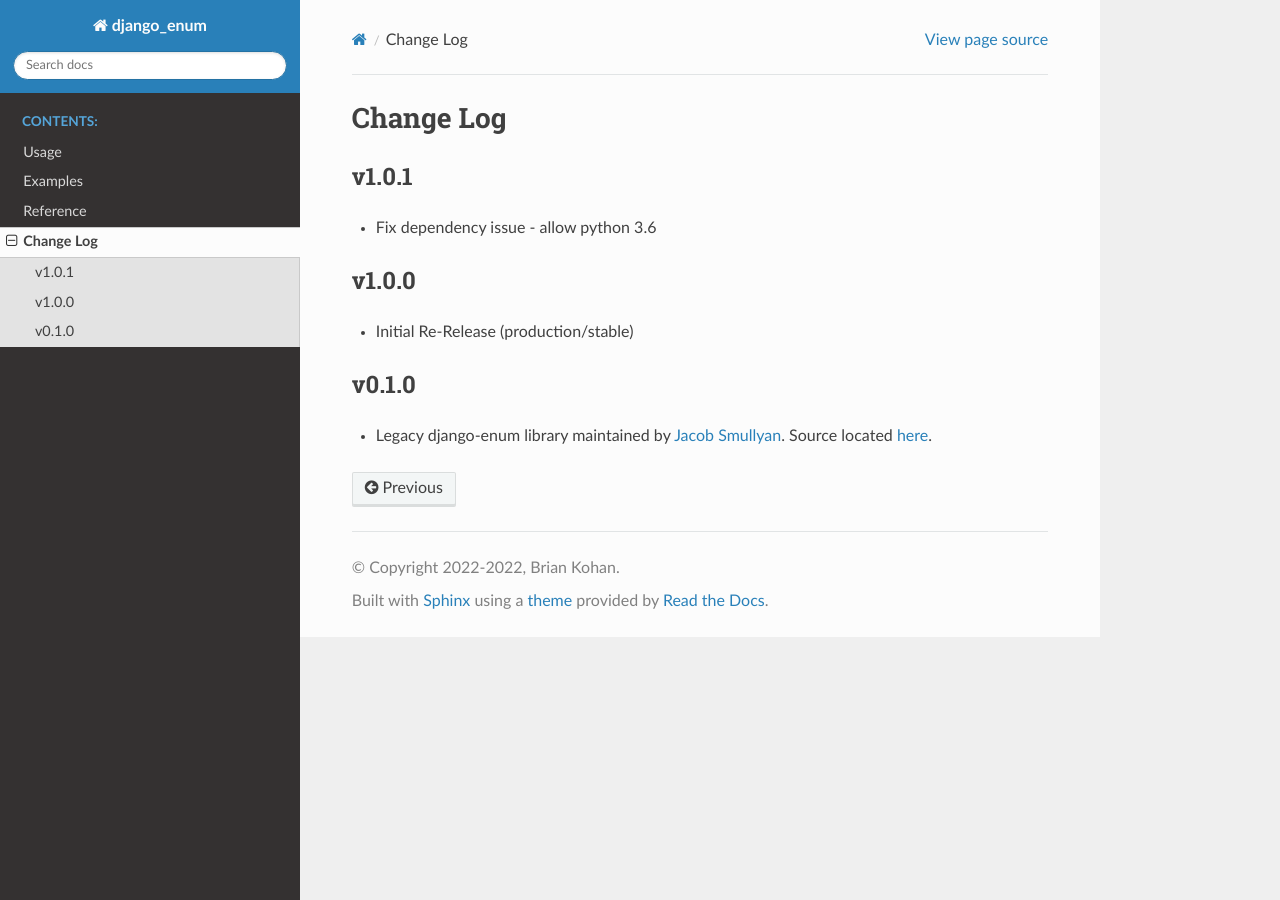
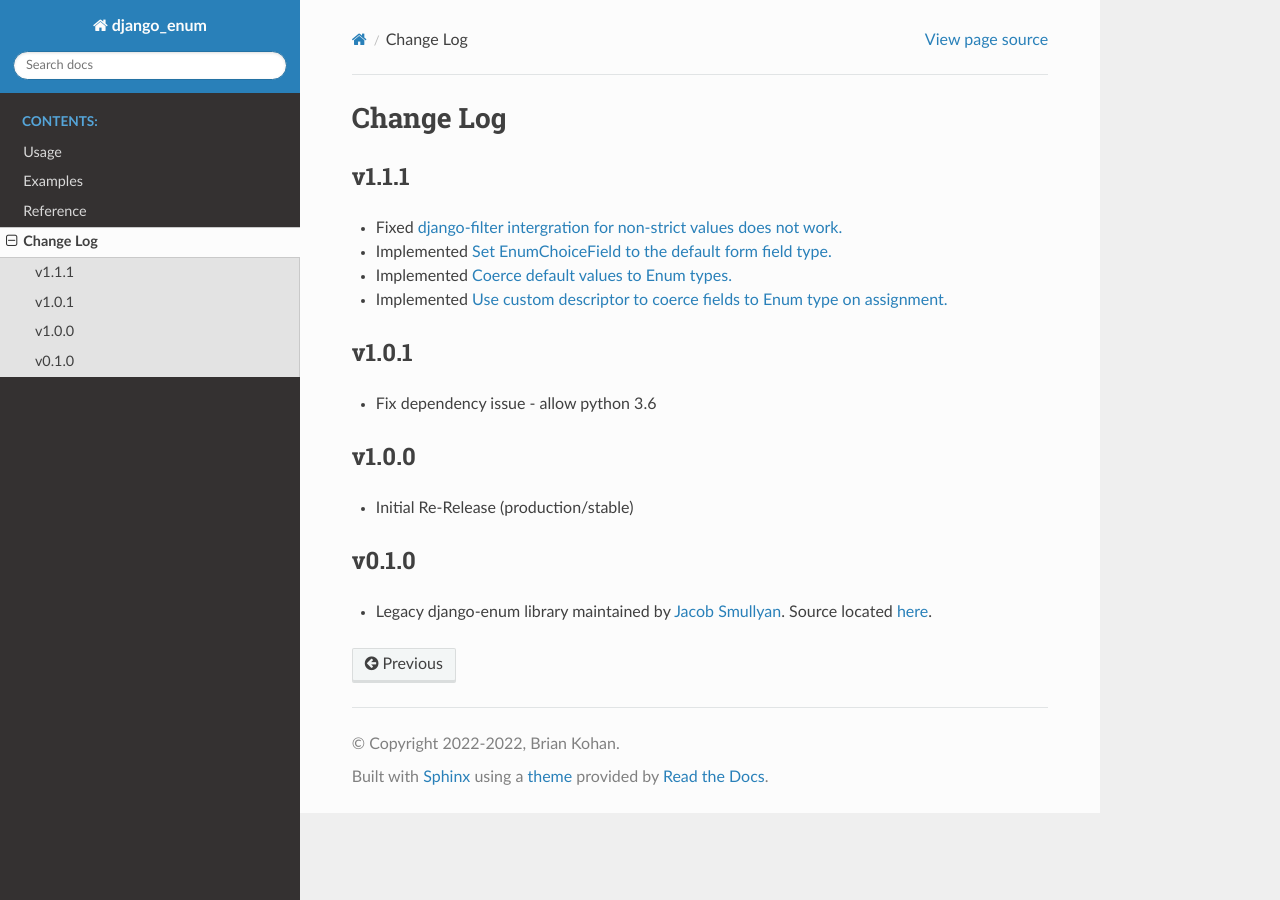
Before and after one commit to bckohan/django-enum, a Sphinx documentation site: the page built from doc/source/changelog.rst, in a window 1280 px wide. Built offline with Sphinx 7.4.7 and the Read the Docs theme 2.0.0, drawn with Linux system fonts in a browser that asks for light colours.

Commit message:
update changelog

```diff
--- a/doc/source/changelog.rst
+++ b/doc/source/changelog.rst
@@ -1,6 +1,14 @@
 ==========
 Change Log
 ==========
+
+v1.1.1
+======
+
+* Fixed `django-filter intergration for non-strict values does not work. <https://github.com/bckohan/django-enum/issues/6>`_
+* Implemented `Set EnumChoiceField to the default form field type. <https://github.com/bckohan/django-enum/issues/5>`_
+* Implemented `Coerce default values to Enum types. <https://github.com/bckohan/django-enum/issues/4>`_
+* Implemented `Use custom descriptor to coerce fields to Enum type on assignment. <https://github.com/bckohan/django-enum/issues/3>`_
 
 v1.0.1
 ======
```
